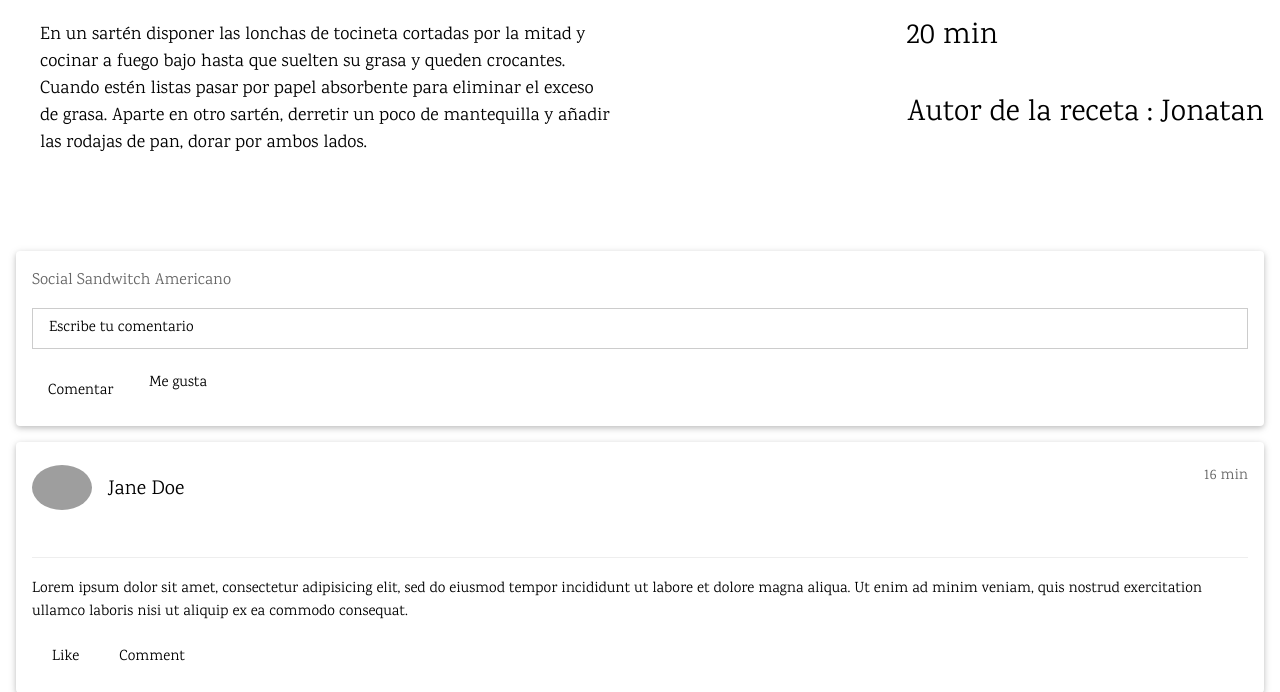
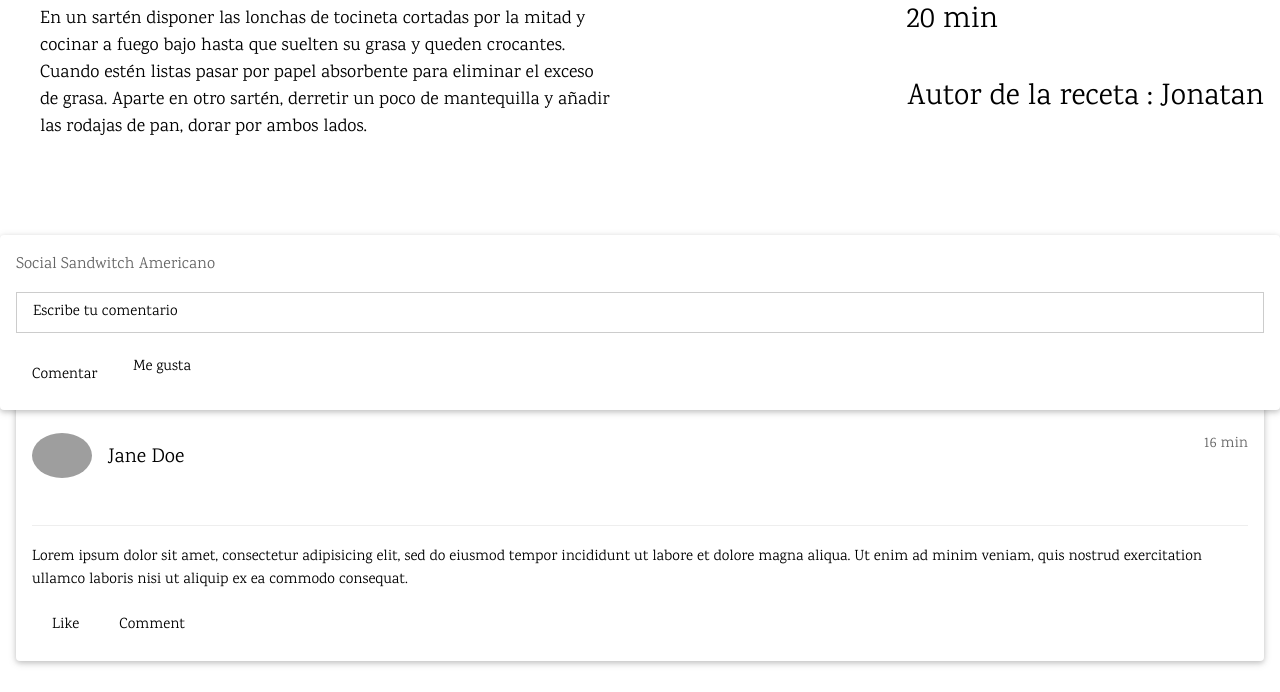
Before and after one commit to JonatanGonzalez0/CUK, a Flask app: page /Inicio in a window 1280 px wide. Shown: the part 3374-4066 px from the top of the page. Run offline with Flask 2, Linux system fonts and the light colour scheme; the visitor is signed in with stand-in values (Sample User, id 1); grey boxes are pictures that could not be loaded.

Commit message:
Update HomeLoged.html

```diff
--- a/templates/HomeLoged.html
+++ b/templates/HomeLoged.html
@@ -78,7 +78,7 @@
 
         </div>
 
-        <div class="w3-row-padding">
+
         <div class="w3-col m12">
             <div class="w3-card w3-round w3-white">
                 <div class="w3-container w3-padding">
@@ -86,7 +86,6 @@
                     <p contenteditable="true" class="w3-border w3-padding">Escribe tu comentario</p>
                     <button type="button" class="w3-button w3-theme"><i class="fa fa-pencil"></i> Comentar</button>
                     <button type="button" class="w3-button w3-theme-d1 w3-margin-bottom"><i class="fa fa-thumbs-up"></i> Me gusta</button>
-                    </div>
                 </div>
             </div>
         </div>
```
Lines whose indentation alone changed are shown as unchanged.
